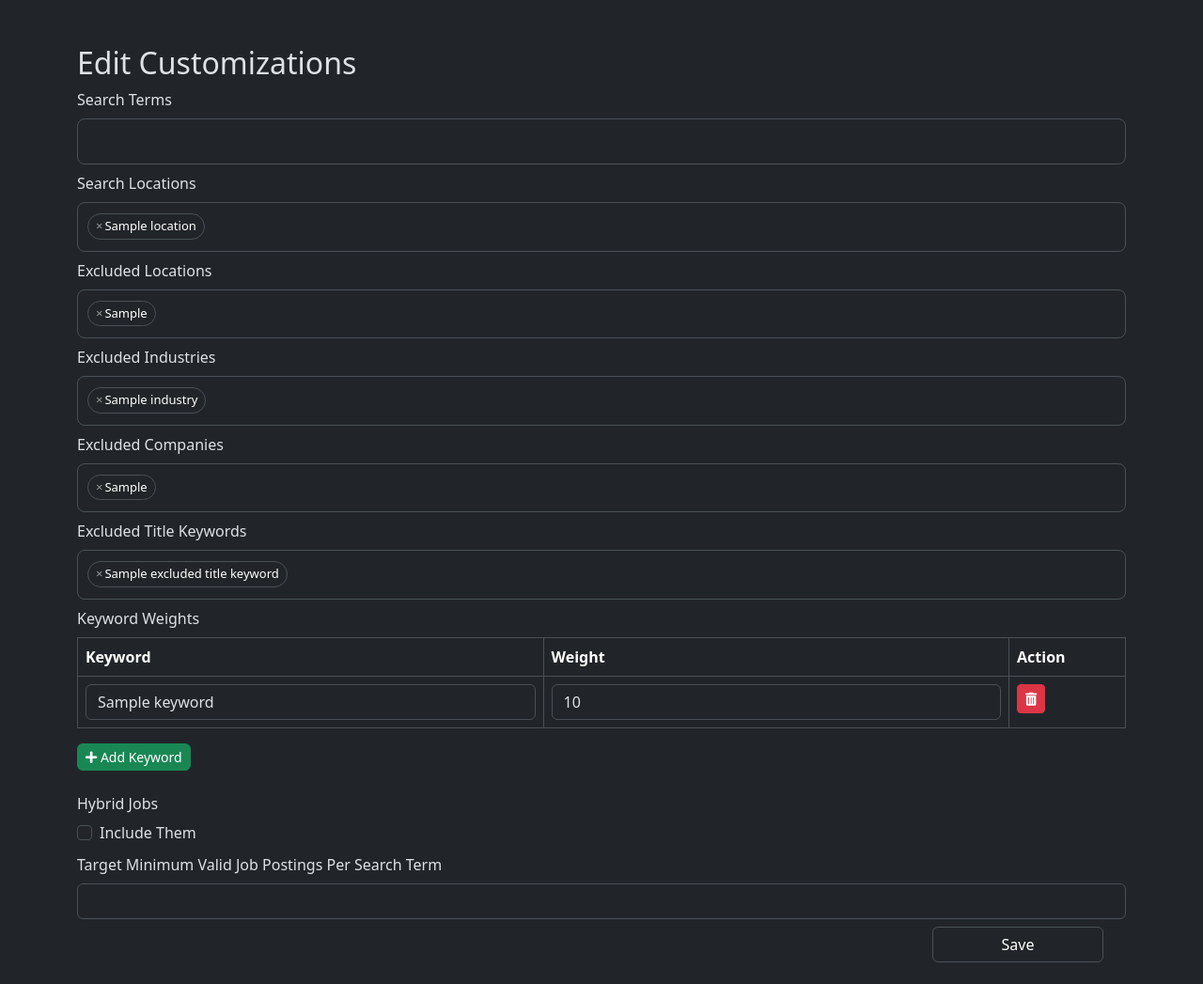
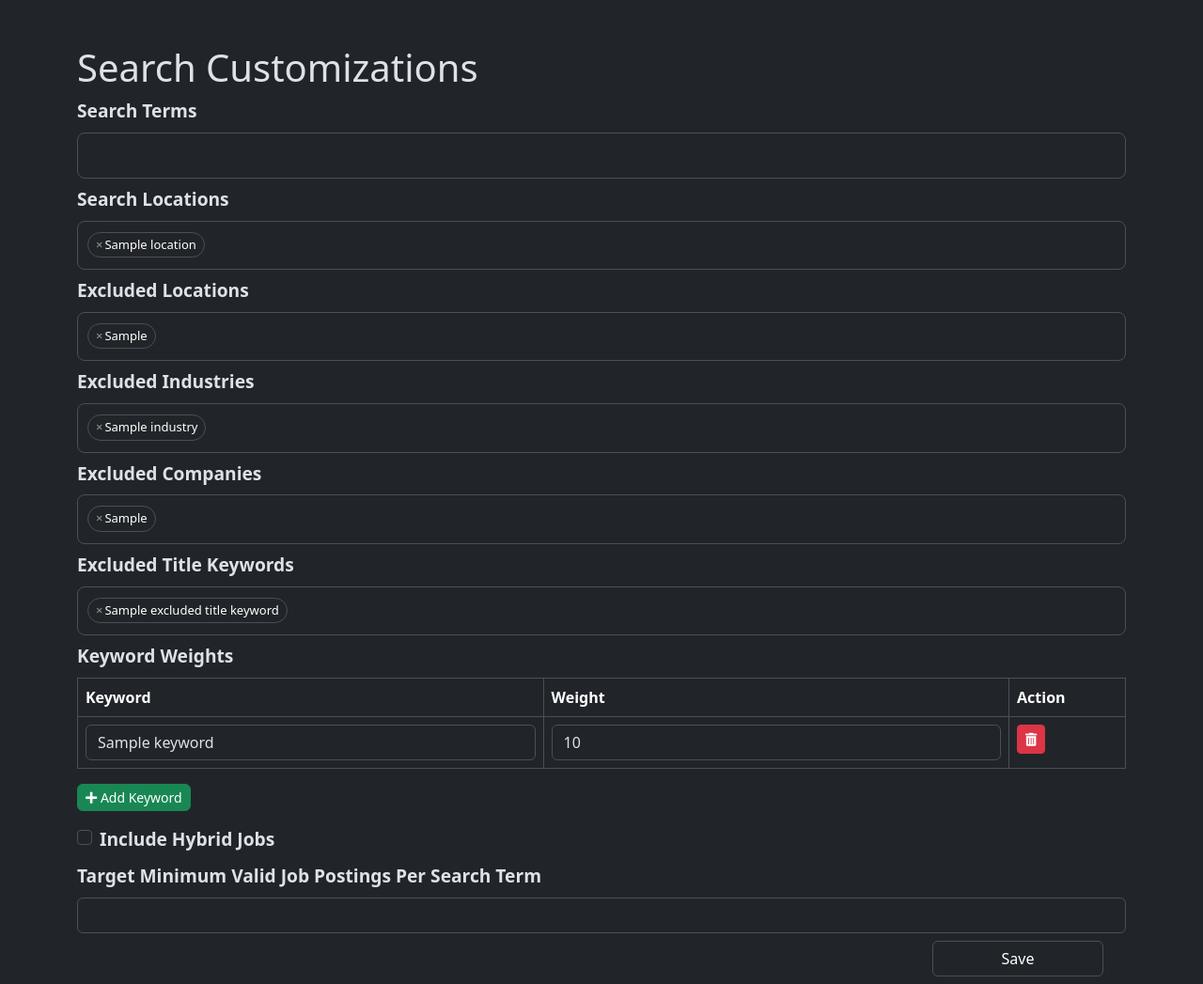
Before and after one commit to JustOneMoreDog/The-Job-Scraper, a Flask app: template templates/customizations.html in a window 1280 px wide. Shown: the part 56-1103 px from the top of the page at 94% size. Before the commit the page ends 1080 px from the top, so only its background shows below. Run offline with Flask 3, Linux system fonts and the light colour scheme; the template is opened without the code that fills it: most values are stand-ins (such as "Sample title", 1, 10 or a date in 2020); parts of the project's set-up code (start-up, migrations or seed data) failed here and were passed over; some libraries are stand-ins or nearby versions.

Commit message:
Update customizations_validator.js and requirements.txt, and modify customizations.html

```diff
--- a/static/customizations_validator.js
+++ b/static/customizations_validator.js
@@ -7,7 +7,7 @@ function displayError(errorContainer, message) {
 // Helper function to verify that all strings in the array are English characters
 function verifyEnglishCharacters(array) {
     return array.every(function(str) {
-        return /^[A-Za-z\s-,]+$/.test(str);
+        return /^[A-Za-z\s-,\+]+$/.test(str);
     });
 }
 
--- a/templates/customizations.html
+++ b/templates/customizations.html
@@ -52,6 +52,13 @@
             padding: 0.2rem 0.5rem;
             font-size: 0.875rem;
         }
+
+        /* increases the font size of labels and makes them bold */
+        label {
+            font-size: 1.2rem;
+            font-weight: bold;
+        }
+
     </style>
 </head>
 
@@ -80,7 +87,7 @@
     <!-- edit customizations -->
     <div class="container mt-5">
         <div class="row">
-            <h2>Edit Customizations</h2>
+            <h1>Search Customizations</h1>
         </div>
         <form>
             <div class="row"> <label for="search_terms">Search Terms</label>
@@ -129,12 +136,12 @@
                 </div>
             </div>
             <!-- Including Hybrid Jobs -->
-            <div class="row mt-2"> <label for="hyrbid_jobs" class="col-sm-2 col-form-label">Hybrid Jobs</label>
+            <div class="row mt-2">
                 <div class="row">
                     <div class="col-sm-10">
                         <div class="form-check"> <input class="form-check-input" type="checkbox" name="include_hybrid_jobs" id="include_hybrid_jobs" {% if
                                     data.include_hybrid_jobs %}checked {% endif
-                                    %}> <label class="form-check-label" for="hyrbid_jobs"> Include Them </label> </div>
+                                    %}> <label class="form-check-label" for="hyrbid_jobs"> Include Hybrid Jobs </label> </div>
                     </div>
                 </div>
             </div>
```
Also changed, not shown: app.py (line endings or trailing spaces), requirements.txt (line endings or trailing spaces), 1 other file.
